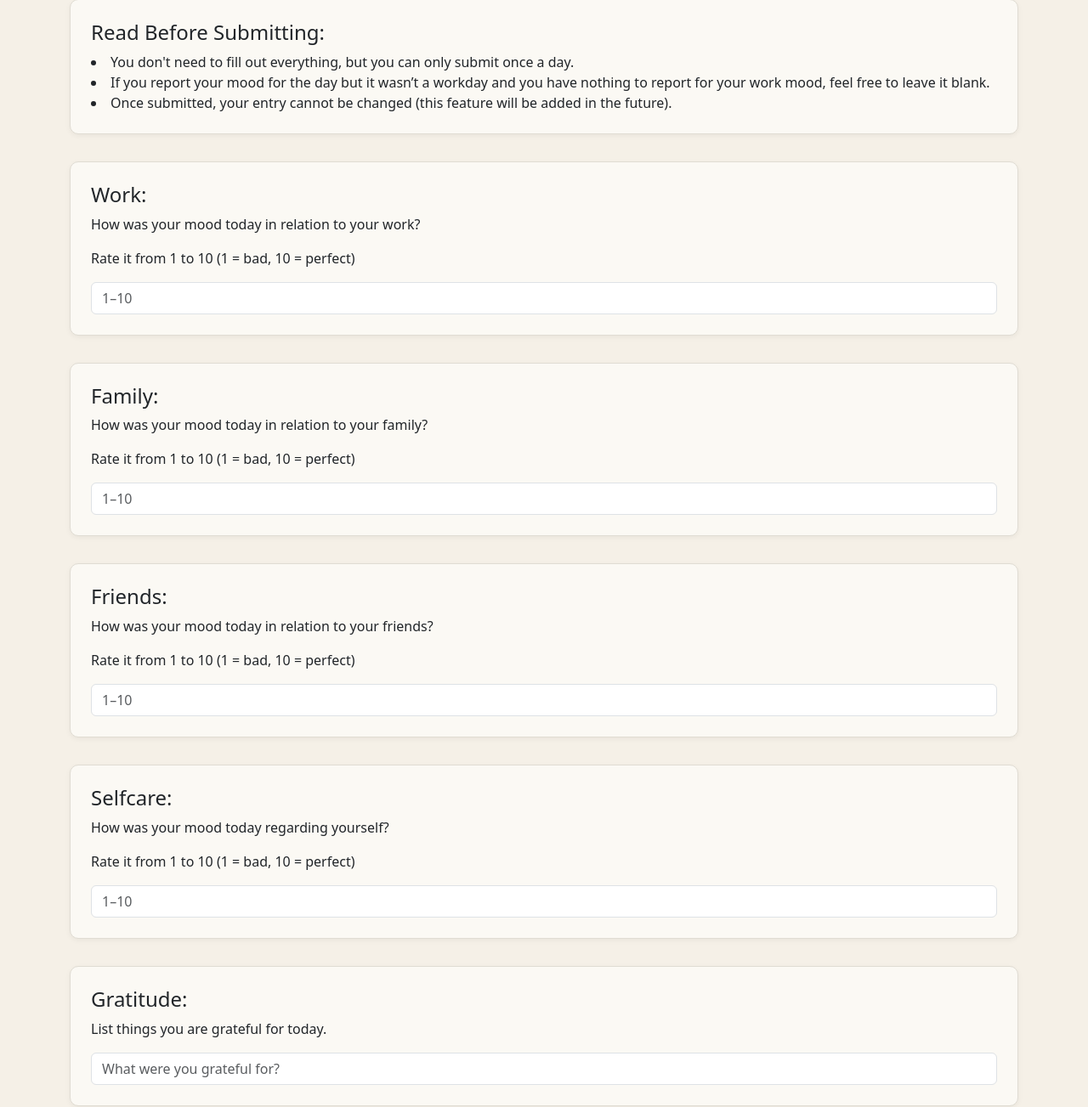
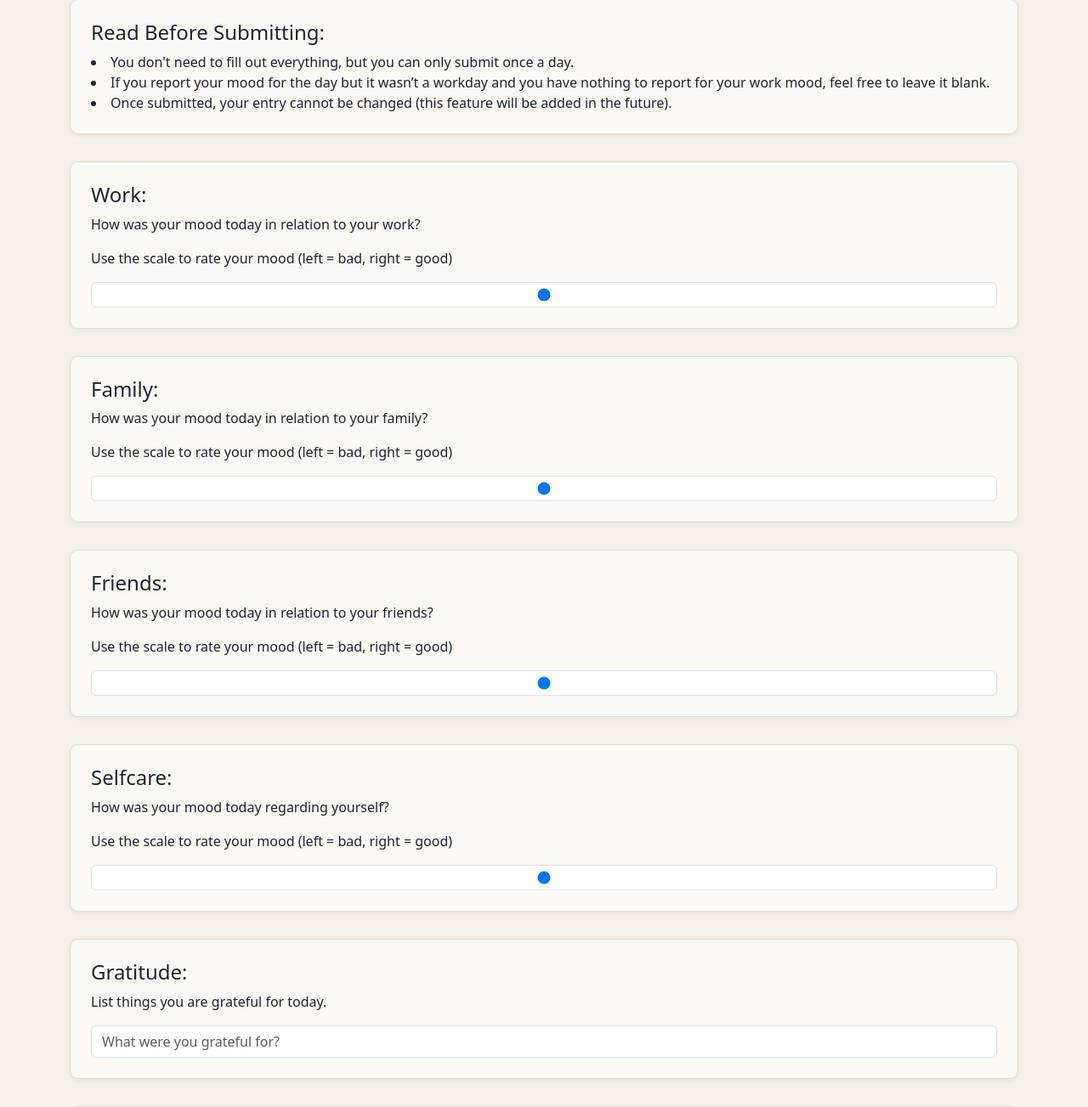
Before and after one commit to Keszamol/cs50x-project, a Flask app: page /daily in a window 1280 px wide. Shown: the part 184-1487 px from the top of the page at 85% size. Run offline with Flask 3, Linux system fonts and the light colour scheme; the visitor is signed in with stand-in values (Sample User, id 1); data that the repository does not hold is empty; some libraries are stand-ins or nearby versions.

Commit message:
Daily Bewertung als Skala implementiert

```diff
--- a/project/templates/daily.html
+++ b/project/templates/daily.html
@@ -20,29 +20,29 @@
                 <border class="card">
                         <h4>Work: </h4>
                         <p>How was your mood today in relation to your work?</p>
-                        <p>Rate it from 1 to 10 (1 = bad, 10 = perfect)</p>
-                        <input class="form-control" autocomplete="off" name="mood_work" type="number" min="1" max="10" placeholder="1–10"></input>
+                        <p>Use the scale to rate your mood (left = bad, right = good)</p>
+                        <input class="form-control" autocomplete="off" name="mood_work" type="range" min="1" max="10" step="0.01"></input>
                 </border>
 
                 <border class="card">
                         <h4>Family: </h4>
                         <p>How was your mood today in relation to your family?</p>
-                        <p>Rate it from 1 to 10 (1 = bad, 10 = perfect)</p>
-                        <input class="form-control" autocomplete="off" name="mood_family" type="number" min="1" max="10" placeholder="1–10"></input>
+                        <p>Use the scale to rate your mood (left = bad, right = good)</p>
+                        <input class="form-control" autocomplete="off" name="mood_family" type="range" min="1" max="10" step="0.01"></input>
                 </border>
 
                 <border class="card">
                         <h4>Friends: </h4>
                         <p>How was your mood today in relation to your friends?</p>
-                        <p>Rate it from 1 to 10 (1 = bad, 10 = perfect)</p>
-                        <input class="form-control" autocomplete="off" name="mood_friends" type="number" min="1" max="10" placeholder="1–10"></input>
+                        <p>Use the scale to rate your mood (left = bad, right = good)</p>
+                        <input class="form-control" autocomplete="off" name="mood_friends" type="range" min="1" max="10" step="0.01"></input>
                 </border>
 
                 <border class="card">
                         <h4>Selfcare: </h4>
                         <p>How was your mood today regarding yourself?</p>
-                        <p>Rate it from 1 to 10 (1 = bad, 10 = perfect)</p>
-                        <input class="form-control" autocomplete="off" name="mood_selfcare" type="number" min="1" max="10" placeholder="1–10"></input>
+                        <p>Use the scale to rate your mood (left = bad, right = good)</p>
+                        <input class="form-control" autocomplete="off" name="mood_selfcare" type="range" min="1" max="10" step="0.01"></input>
                 </border>
 
                 <border class="card">
```
